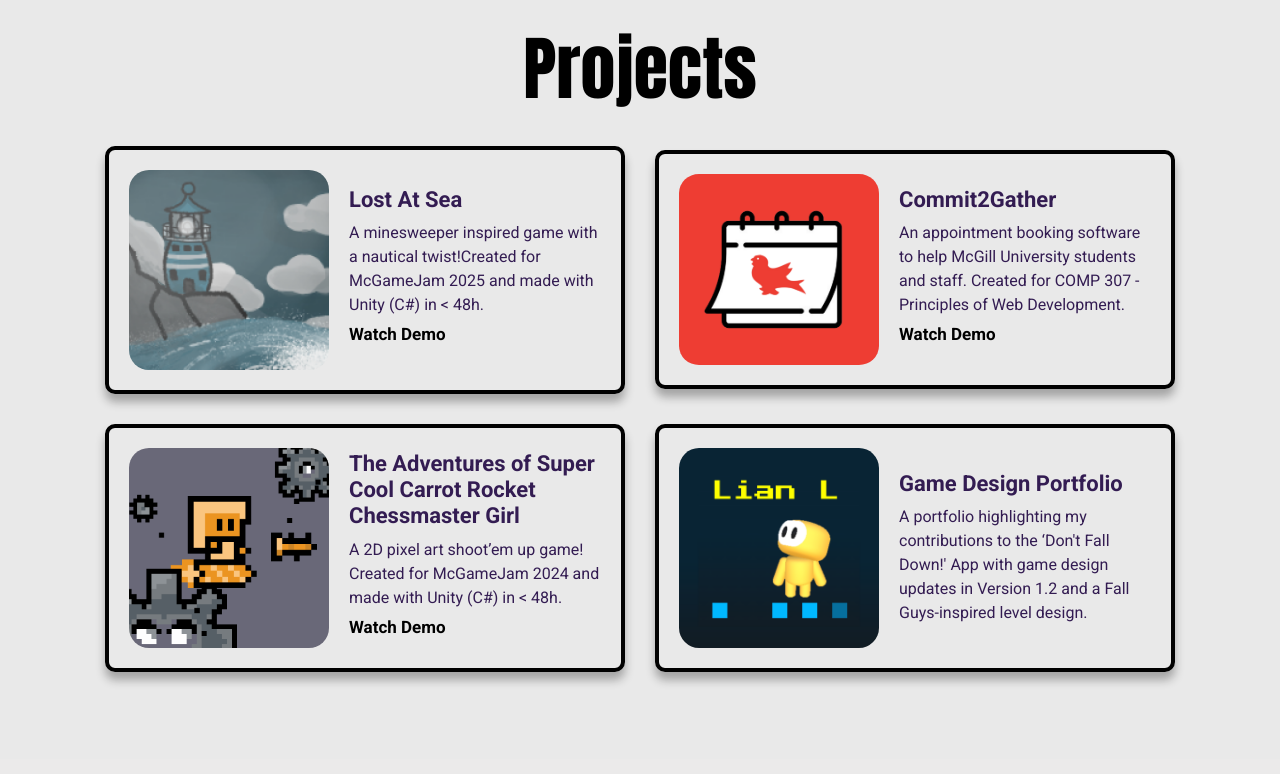
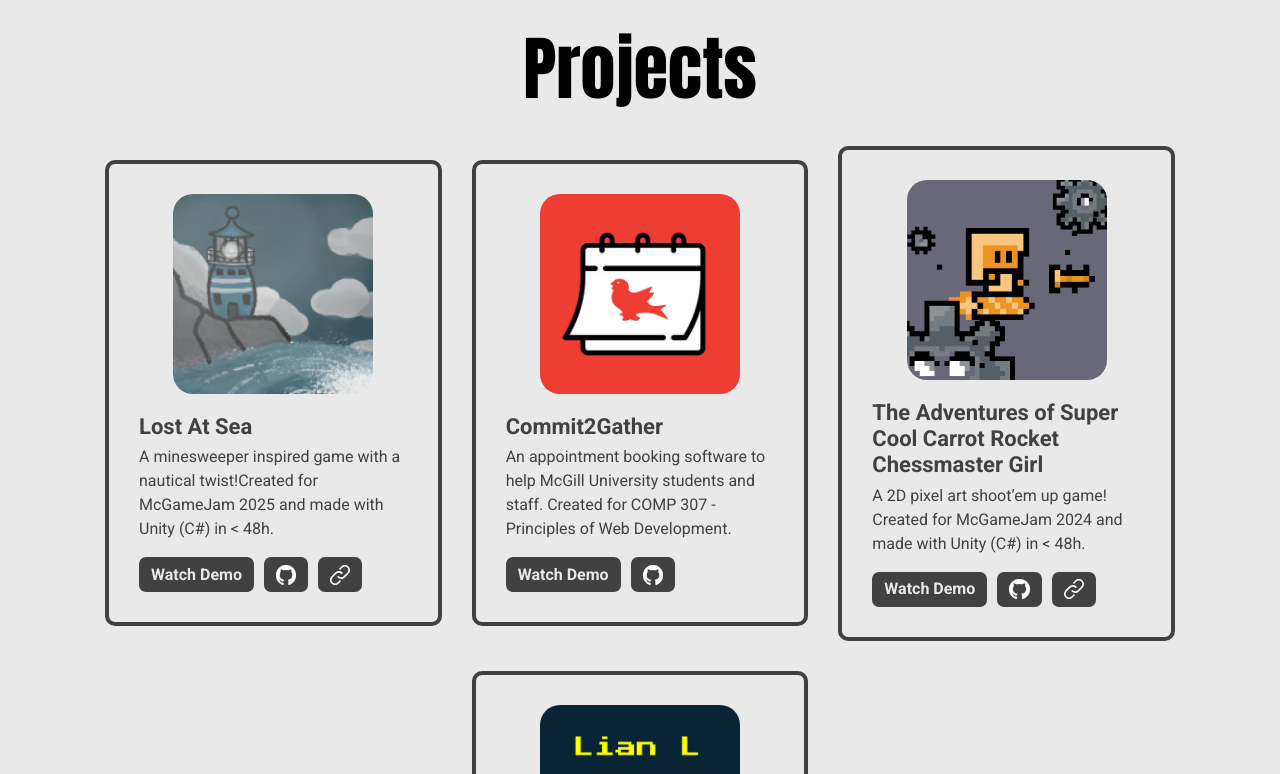
Before and after one commit to LianLambert/lian-website, a Vue app: page / in a window 1280 px wide. Shown: the part 2320-3094 px from the top of the page. Built offline with nearby package versions, Linux system fonts and the light colour scheme.

Commit message:
feat: basic ProjectEntry

```diff
--- a/src/components/ProjectEntry.vue
+++ b/src/components/ProjectEntry.vue
@@ -1,23 +1,42 @@
 <template>
-  <div class="col-12 col-lg-6 p-0">
-    <a :href="linkToOpen" target="_blank" class="project-entry centered">
-      <div class="project-entry-image-container">
-        <img :src="image" class="project-entry-image" />
-      </div>
-      <div class="project-entry-details">
-        <h3 class="mb-2 grow-on-hover">{{ title }}</h3>
-        <div class="grow-on-hover">{{ description }}</div>
-        <div
-          v-if="props.demoLink"
-          class="watch-demo"
-          @mouseenter="onWatchDemoEnter"
-          @mouseleave="onWatchDemoExit"
-          @touchstart="onWatchDemoEnter"
-          @touchend="onWatchDemoExit">
-          Watch Demo
+  <div class="col-12 col-sm-6 col-lg-4 p-0">
+    <div class="project-entry">
+      <div class="">
+        <!-- media -->
+        <div>
+          <a :href="props.demoLink" target="_blank" rel="noopener noreferrer">
+            <img :src="image" class="project-image" />
+          </a>
+        </div>
+
+        <!-- details -->
+        <div class="project-details">
+
+          <!-- title and description -->
+          <h3 class="project-title"><a :href="props.primaryLink">{{ title }}</a></h3>
+          <p>{{ description }}</p>
+
+          <!-- links -->
+          <div class="d-flex">
+            <a  v-if="props.demoLink" :href="props.demoLink" target="_blank" class="project-link centered">
+              Watch Demo
+            </a>
+            <a v-if="props.githubLink" :href="props.githubLink" target="_blank" class="project-link centered">
+              <img src="../images/github_white.svg" alt="github"  class="project-entry-icon"/>
+            </a>
+            <a v-if="props.otherLink" :href="props.otherLink" target="_blank" class="project-link centered">
+              <img src="../images/link_white.svg" alt="link"  class="project-entry-icon"/>
+            </a>
+          </div>
         </div>
       </div>
-    </a>
+<!-- maybe bring back one day
+      <div class="hashtags">
+        <span style="color: var(--dark-purple)"> #unity </span>
+        <span style="color: var(--darkest-purple)"> #gamedev </span>
+      </div>
+-->
+    </div>
   </div>
 </template>
 <script setup>
@@ -28,14 +47,6 @@ const props = defineProps({
     required: true,
     type: String,
   },
-  link: {
-    required: true,
-    type: String,
-  },
-  demoLink: {
-    required: false,
-    type: String,
-  },
   image: {
     required: true,
     type: String,
@@ -44,44 +55,49 @@ const props = defineProps({
     required: true,
     type: String,
   },
+  primaryLink: {
+    required: false,
+    type: String,
+  },
+  githubLink: {
+    required: false,
+    type: String,
+  },
+  demoLink: {
+    required: false,
+    type: String,
+  },
+  otherLink: {
+    requied: false,
+    type: String,
+  },
+  demoVideo: {
+    requied: false,
+    type: String,
+  }
 });
-
-import { ref } from "vue";
-
-const linkToOpen = ref(props.link);
-
-// to do: fix this for mobile too
-function onWatchDemoEnter() {
-  linkToOpen.value = props.demoLink;
-}
-
-function onWatchDemoExit() {
-  linkToOpen.value = props.link;
-}
-
 </script>
 <style scoped lang="scss">
 .project-entry {
   margin: 15px;
-  padding: 10px;
+  padding: 20px;
   border-radius: 10px;
-  border: 4px solid black;
-  color: var(--dark-purple);
-  box-shadow: 0 8px 10px rgba(0, 0, 0, 0.3);
-
+  border: 4px solid var(--dark-grey);
+  color: var(--dark-grey);
 
   &:hover {
-    background-color: black;
+    background-color: var(--dark-grey);
     transform: scale(1.01) translateY(-10px);
-    color: var(--medium-purple);
+    color: var(--off-white);
     box-shadow: 0 12px 20px rgba(0, 0, 0, 0.3);
 
-    .watch-demo {
-      margin-top: 10px;
-      border-radius: 5px;
-      padding: 5px 15px;
-      color: var(--dark-purple);
-      background-color: var(--medium-purple);
+    .project-link {
+      color: var(--dark-grey);
+      background-color: var(--off-white);
+    }
+
+    .project-link img {
+      filter: brightness(0) saturate(100%) invert(21%) sepia(0%) saturate(4%) hue-rotate(223deg) brightness(102%) contrast(86%);
     }
   }
 
@@ -90,23 +106,20 @@ function onWatchDemoExit() {
   }
 }
 
-.project-entry-image-container {
-  padding: 10px;
+.project-image {
+  margin: 10px;
+  width: 200px;
+  height: 200px;
+  object-fit: cover;
+  border-radius: 10%;
+  overflow: hidden;
 
   &:hover {
     transform: scale(1.05);
   }
 }
 
-.project-entry-image {
-  width: 200px;
-  height: auto;
-  object-fit: cover;
-  border-radius: 10%;
-  overflow: hidden;
-}
-
-.project-entry-details {
+.project-details {
   padding: 10px;
   display: flex;
   flex-direction: column;
@@ -115,18 +128,36 @@ function onWatchDemoExit() {
   text-align: left;
 }
 
-.grow-on-hover:hover {
-  transform: scale(1.05);
-}
-
-.watch-demo {
-  font-size: 17px;
-  font-weight: 700;
-  color: black;
-  padding: 5px 0;
+.project-title {
+  margin-bottom: 5px;
 
   &:hover {
+    background-color: var(--off-white);
+    color: var(--dark-grey);
+    margin: 7px;
+    padding: 7px 20px;
+    border-radius: 7px;
     transform: scale(1.05);
   }
 }
+
+.project-link {
+  margin-right: 10px;
+  border-radius: 7px;
+  color: var(--off-white);
+  font-weight: 700;
+  padding: 5px 12px;
+  background-color: var(--dark-grey);
+  min-height: 35px;
+
+  &:hover {
+    transform: scale(1.1);
+  }
+}
+
+.project-entry-icon {
+  height: 20px;
+  width: auto;
+}
+
 </style>
```
